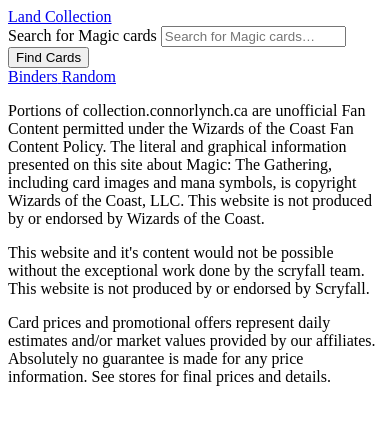
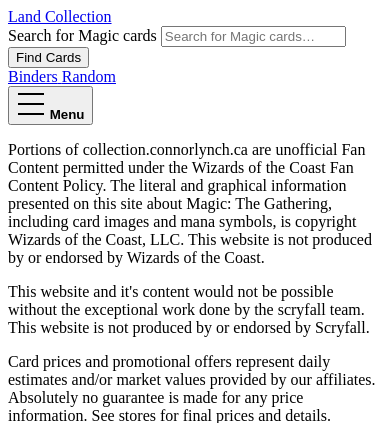
Before and after one commit to ConnorEALynch/LandCollection, a Django app: page /binder/ in a window 390 px wide. Shown: the top 423 px of the page. Run offline with Django 4.2, Linux system fonts and the light colour scheme; parts of the project's set-up code (start-up, migrations or seed data) failed here and were passed over.

Commit message:
mobile nav fixed

```diff
--- a/app/assets/JS/base.js
+++ b/app/assets/JS/base.js
@@ -1,3 +1,4 @@
 import '../../node_modules/@glidejs/glide/dist/css/glide.core.min.css'
 import '../../node_modules/@glidejs/glide/dist/css/glide.theme.min.css'
+import './header.js'
 import '../CSS/CollectionStyle.css'
--- /dev/null
+++ b/app/assets/JS/header.js
@@ -0,0 +1,5 @@
+window.addEventListener('load', () => {
+    $( ".header-menu-button-container" ).on( "click",  function(e){
+       $(".mobile-nav").toggle();
+    });
+});
--- a/app/templates/header.html
+++ b/app/templates/header.html
@@ -13,5 +13,14 @@
     </a>
      <div class="header-link-divider"></div>
 </div>
+<button type="button" class="header-menu-button-container">
+    <span class="button-n inverted header-menu-button">
+        <svg width="30" height="30" viewBox="0 0 30 30" aria-hidden="true" focusable="false" xmlns="http://www.w3.org/2000/svg">
+            <path d="M2 4v2h26v-2h-26zm0 12h26v-2h-26v2zm0 10h26v-2h-26v2z"></path>
+        </svg>
+        <b class="header-menu-button-label">Menu</b>
+    </span>
+</button>
 </div>
+<div class="mobile-nav" style="display: none;"> <a href="/binders" class="button-n inverted align-left"> <b>Binders</b></a> <a href="/random" class="button-n inverted align-left"> <b>Random Card</b></a></div>
 </div>
```
